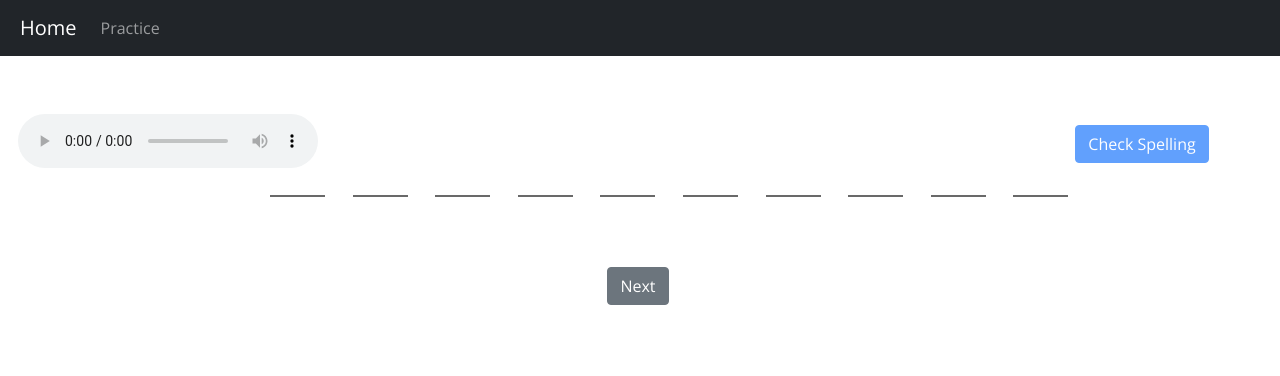
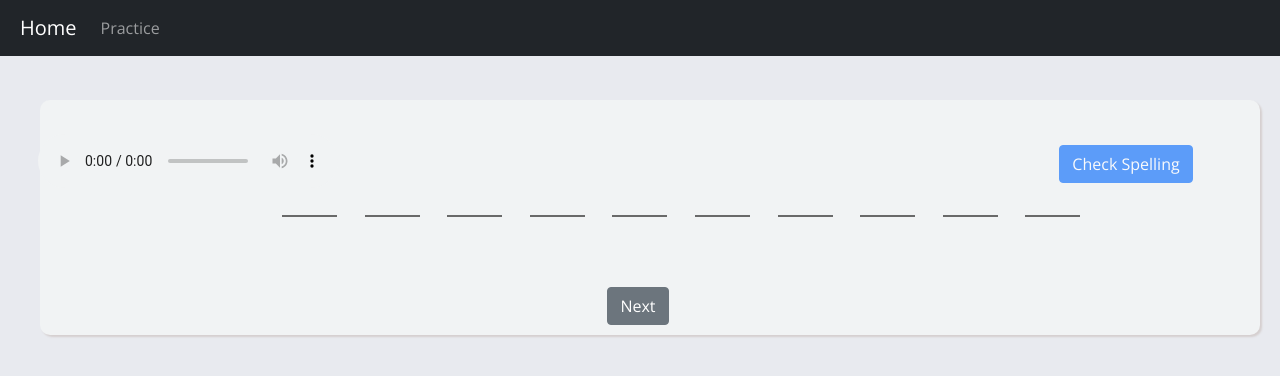
Before and after one commit to saurabhgokhale/spellings, an Angular app: page /practice in a window 1280 px wide. Shown: the top 376 px of the page. Built offline with nearby package versions, Linux system fonts and the light colour scheme.

Commit message:
background color and depth

```diff
--- a/src/app/practice/practice.component.css
+++ b/src/app/practice/practice.component.css
@@ -32,3 +32,10 @@ input:focus {
 .left{
     float: left;
 }
+
+.page{
+    margin: 20px;
+    background-color: #F1F3F4;
+    border-radius: 10px;
+    box-shadow: 2px 2px 2px rgb(213, 207, 207);
+}
--- a/src/app/practice/practice.component.html
+++ b/src/app/practice/practice.component.html
@@ -1,3 +1,4 @@
+<div class="page">
     <div class="row">
         <div class="block center" style="width: 20%;">
             <audio controls>
@@ -15,3 +16,4 @@
         <div class="block center"><button type="button" class="btn btn-secondary">Next</button></div>
         <div class="block center"></div>
     </div>
+</div>
--- a/src/app/practice/practice.component.ts
+++ b/src/app/practice/practice.component.ts
@@ -37,8 +37,8 @@ export class PracticeComponent implements OnInit {
   }
 
   checkSpelling(spelling: string, index: number): void {
-    console.log(spelling == 'water');
-    if(spelling == 'water') {
+    console.log(spelling == this.word);
+    if(spelling === this.word) {
       this.fontColor = "green";
     }
     else {
--- a/src/styles.css
+++ b/src/styles.css
@@ -5,4 +5,5 @@ body {
     padding-top: 80px;
     padding-left: 20px;
     font-family: 'Open Sans', sans-serif;
+    background-color: #E8EAEF;
 }
```
Lines whose indentation alone changed are shown as unchanged.
